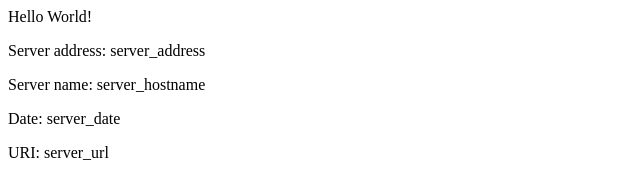
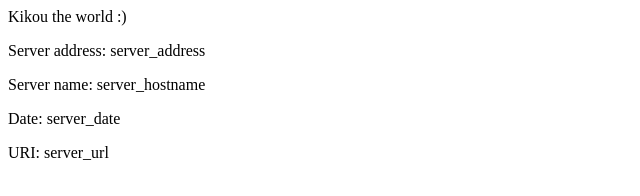
Before and after one commit to xleliberty/eks-example, a plain HTML site: page src/index.html in a window 1280 px wide. Shown: the full height of the page, 0-640 px from the left. Drawn offline with Linux system fonts and the light colour scheme.

Commit message:
done update

```diff
--- a/src/index.html
+++ b/src/index.html
@@ -2,7 +2,7 @@
 <title>Hello World</title>
 </head>
 <div class="info">
-<h>Hello World!</h>
+<h>Kikou the world :)</h>
 <p><span>Server&nbsp;address:</span> <span>server_address</span></p>
 <p><span>Server&nbsp;name:</span> <span>server_hostname</span></p>
 <p class="smaller"><span>Date:</span> <span>server_date</span></p>
```
